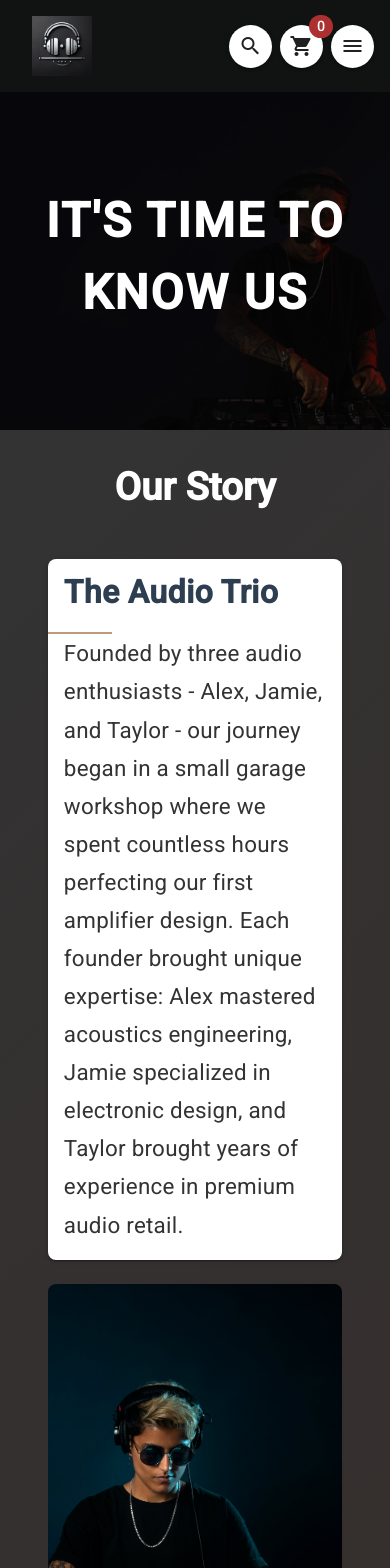
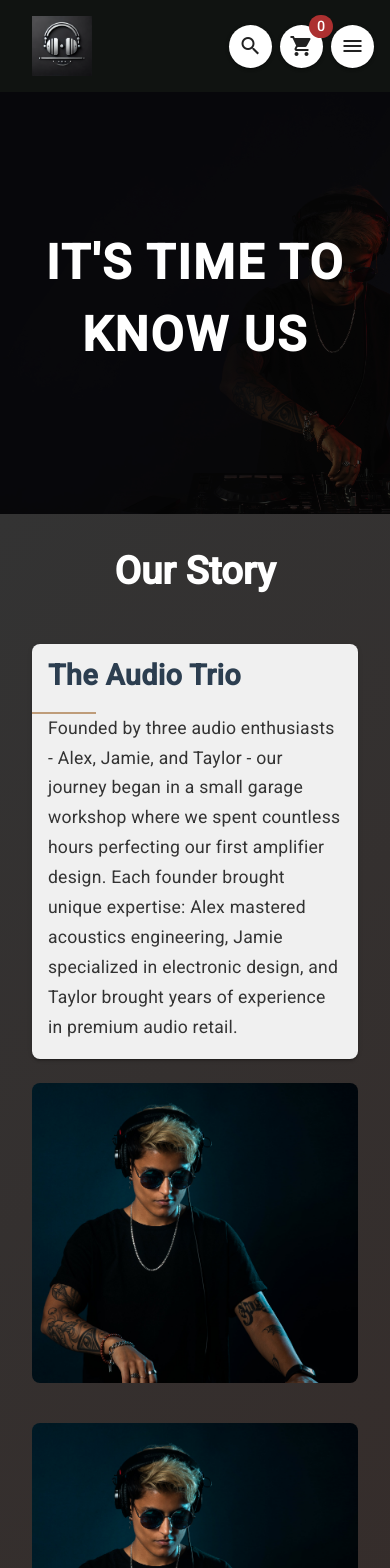
Before and after one commit to PiotrSmola/Audio-Electronics-Store, a Vue app: page /about in a window 390 px wide. Shown: the top 1568 px of the page. Built offline with nearby package versions, Linux system fonts and the light colour scheme.

Commit message:
Add responsive design for about subpage, including adjustments for tablets and smartphones

```diff
--- a/src/views/About/About.scss
+++ b/src/views/About/About.scss
@@ -14,7 +14,7 @@
     align-items: center;
 
     @media (max-width: 768px) {
-      height: 40vh;
+      height: 50vh;
     }
   }
 
@@ -76,6 +76,15 @@ h2 {
   .testimonials {
     margin: 0;
   }
+
+  // @media (max-width: 768px) {
+  //   .story {
+  //     display: flex;
+  //     flex-direction: column;
+  //     align-items: center;
+  //   }
+  // }
+
   .team,
   .testimonials {
     display: flex;
@@ -123,6 +132,7 @@ h2 {
     flex-direction: column !important;
     border-radius: 8px !important;
     overflow: hidden;
+    background-color: #f0f0f0;
     transition:
       transform 0.3s ease,
       box-shadow 0.3s ease;
@@ -139,6 +149,9 @@ h2 {
     color: #2c3e50;
     padding-bottom: 1rem;
     position: relative;
+    @media (max-width: 768px) {
+      font-size: 1.8rem !important;
+    }
 
     &:after {
       content: '';
@@ -155,6 +168,9 @@ h2 {
     font-size: 1.4rem;
     line-height: 1.7;
     color: #333;
+    @media (max-width: 768px) {
+      font-size: 1.1rem;
+    }
   }
 
   &__image {
@@ -166,6 +182,10 @@ h2 {
 
       &:hover {
         transform: scale(1.02);
+      }
+
+      @media (max-width: 768px) {
+        height: 300px;
       }
 
       img {
@@ -184,6 +204,11 @@ h2 {
       &:hover {
         transform: scale(1.02);
       }
+
+      @media (max-width: 768px) {
+        height: 300px;
+      }
+
       img {
         width: 100%;
         height: 100%;
@@ -199,6 +224,11 @@ h2 {
       &:hover {
         transform: scale(1.02);
       }
+
+      @media (max-width: 768px) {
+        height: 300px;
+      }
+
       img {
         width: 100%;
         height: 100%;
@@ -271,6 +301,10 @@ h2 {
   padding: 2rem;
   border-radius: 0.8rem;
   box-shadow: 0 4px 20px rgba(0, 0, 0, 0.1);
+
+  @media (max-width: 768px) {
+    padding: 1.5rem;
+  }
 
   &.purple-bg {
     background: #733fc8;
@@ -356,6 +390,9 @@ h2 {
   font-size: 1.4rem;
   font-weight: 500;
   color: hsl(0, 0%, 90%);
+  @media (max-width: 768px) {
+    font-size: 1.4rem;
+  }
 
   &.dark-text {
     color: #49505a;
@@ -367,6 +404,9 @@ h2 {
   font-size: 1.2rem;
   opacity: 0.5;
   color: hsl(0, 0%, 90%);
+  @media (max-width: 768px) {
+    font-size: 1.1rem;
+  }
 
   &.dark-text {
     color: #49505a;
@@ -379,6 +419,9 @@ h2 {
   margin-bottom: 1.5rem;
   font-weight: 600;
   color: #f3deff;
+  @media (max-width: 768px) {
+    font-size: 1.35rem;
+  }
 
   &.dark-text {
     color: #4b5258;
@@ -389,6 +432,10 @@ h2 {
   font-size: 1.2rem;
   line-height: 1.6;
   opacity: 0.7;
+
+  @media (max-width: 768px) {
+    font-size: 1.1rem;
+  }
 
   &.light-text {
     color: #f3deff;
@@ -402,29 +449,3 @@ h2 {
 .border {
   border: 2px solid rgba(255, 255, 255, 0.5) !important;
 }
-
-@media (max-width: 768px) {
-  .testimonial-headline {
-    font-size: 1.4rem;
-  }
-
-  .testimonial-text {
-    font-size: 1.1rem;
-  }
-
-  .testimonial-name {
-    font-size: 1.2rem;
-  }
-}
-
-@media (max-width: 768px) {
-  .subpage_about {
-    &__title {
-      font-size: 2rem !important;
-    }
-
-    &__text {
-      font-size: 1.4rem;
-    }
-  }
-}
--- a/src/views/About/AboutView.vue
+++ b/src/views/About/AboutView.vue
@@ -12,8 +12,8 @@
     <main class="subpage_about">
       <div class="">
         <v-container class="story">
-          <v-row justify="center">
-            <v-col cols="10" md="8" lg="6">
+          <v-row justify="center" class="our-story">
+            <v-col cols="11" md="8" lg="6">
               <h2 class="about__main-title text-center mb-8">Our Story</h2>
 
               <!-- Story Section -->
@@ -129,7 +129,7 @@
 
         <v-container class="team">
           <!-- Team Section -->
-          <v-col cols="9">
+          <v-col cols="12" md="10" lg="12">
             <v-row justify="center" class="my-12">
               <v-col cols="12">
                 <h2 class="text-center mb-8">Meet Our Team</h2>
@@ -189,14 +189,14 @@
         </v-container>
 
         <v-container class="testimonials">
-          <v-col cols="9">
+          <v-col cols="12" md="10" lg="12">
             <!-- Testimonials -->
             <v-row justify="center" class="my-12">
               <v-col cols="12">
                 <h2 class="text-center mb-8">What Our Customers Say</h2>
               </v-col>
 
-              <v-col cols="11">
+              <v-col cols="12" sm="10" md="8" lg="10">
                 <v-container>
                   <div class="testimonials-grid">
                     <!-- Testimonial 1 -->
```
